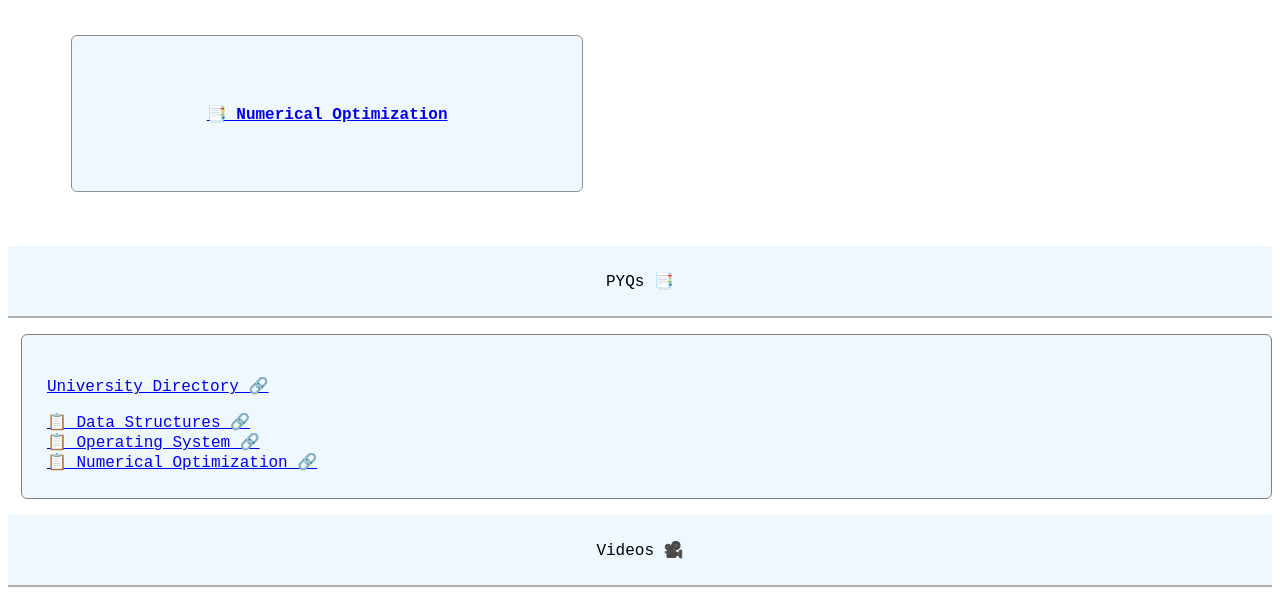
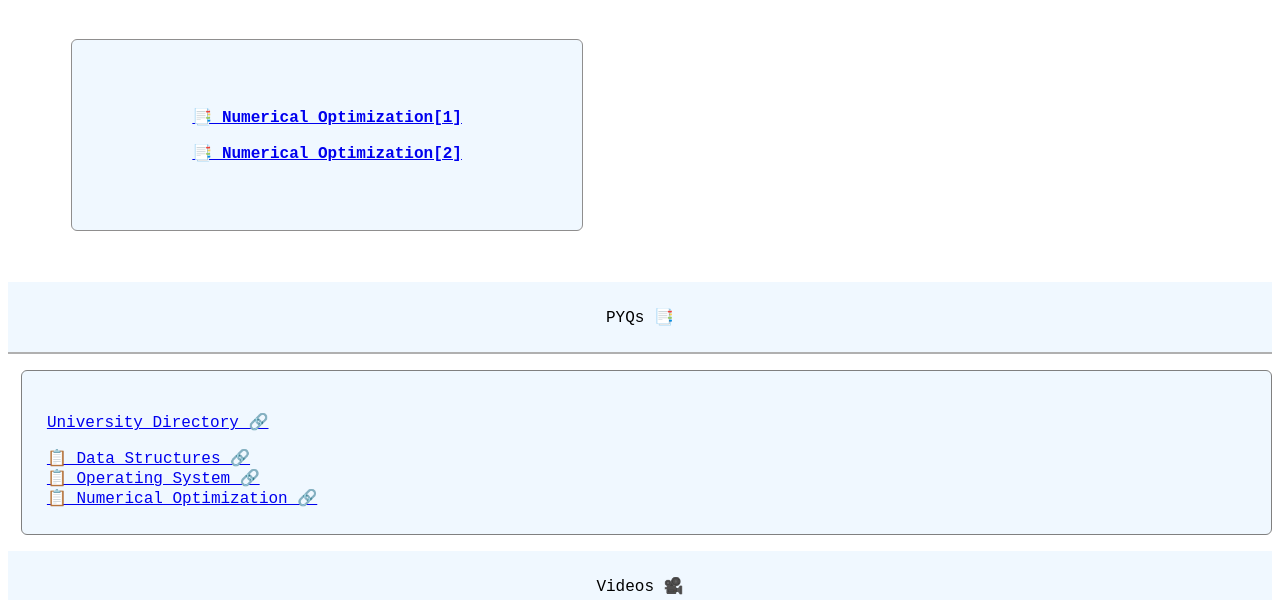
Before and after one commit to Harsh-Kumar-Pahal/OpenCS, a plain HTML site: page sem3.html in a window 1280 px wide. Shown: the part 907-1507 px from the top of the page. Drawn offline with Linux system fonts and the light colour scheme.

Commit message:
Update sem3.html

```diff
--- a/sem3.html
+++ b/sem3.html
@@ -113,7 +113,9 @@
     </div>
 
     <div class="f" style="margin-bottom: 15%;">
-        <a href="Numerical Optimization-notes.pdf"> <p>📑 Numerical Optimization </p> </a>
+
+        <a href="Numerical Optimization-notes.pdf"> <p>📑 Numerical Optimization[1] </p> </a>
+        <a href="Numerical.Optimization Study Guide.pdf"> <p>📑 Numerical Optimization[2] </p> </a>
     </div>
 </div>
 
```
